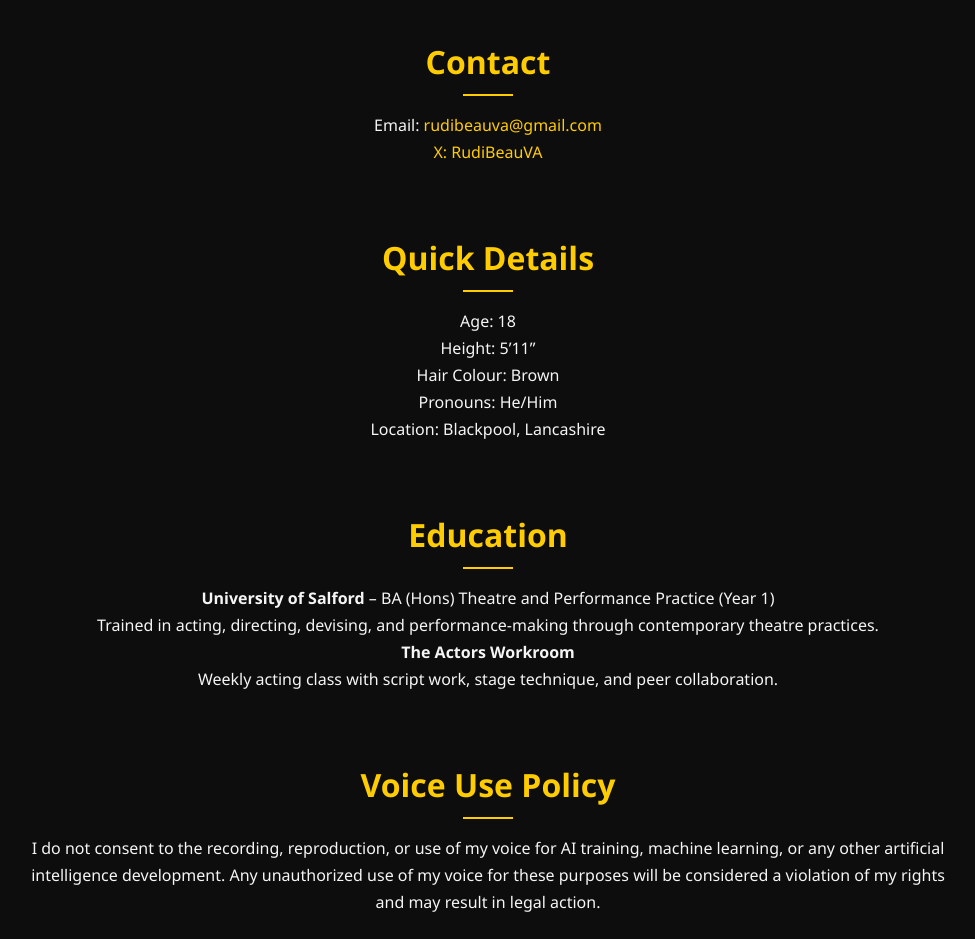
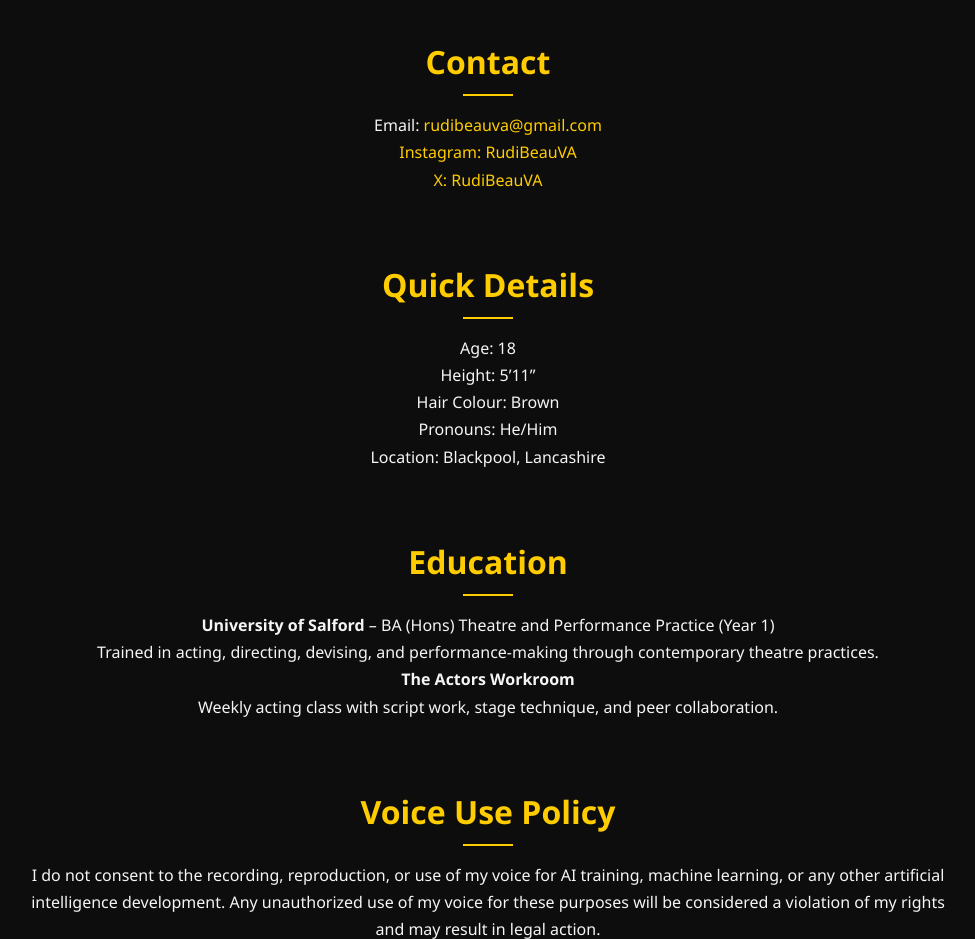
Before and after one commit to RudiWardVA/Voice-Acting-Website, a plain HTML site: page index.html in a window 1280 px wide. Shown: the part 1480-2419 px from the top of the page, without its empty margins (152-1127 px from the left). Drawn offline with Linux system fonts and the light colour scheme.

Commit message:
Update index.html

```diff
--- a/index.html
+++ b/index.html
@@ -60,6 +60,7 @@
     <section id="contact">
       <h2>Contact</h2>
       <p>Email: <a href="mailto:rudibeauva@gmail.com">rudibeauva@gmail.com</a></p>
+      <p><a href="https://www.instagram.com/rudibeauva/?next=%2F">Instagram: RudiBeauVA</a></p>
       <p>
         <a href="https://twitter.com/rudibeauVA" target="_blank">X: RudiBeauVA</a>
       </p>
```
